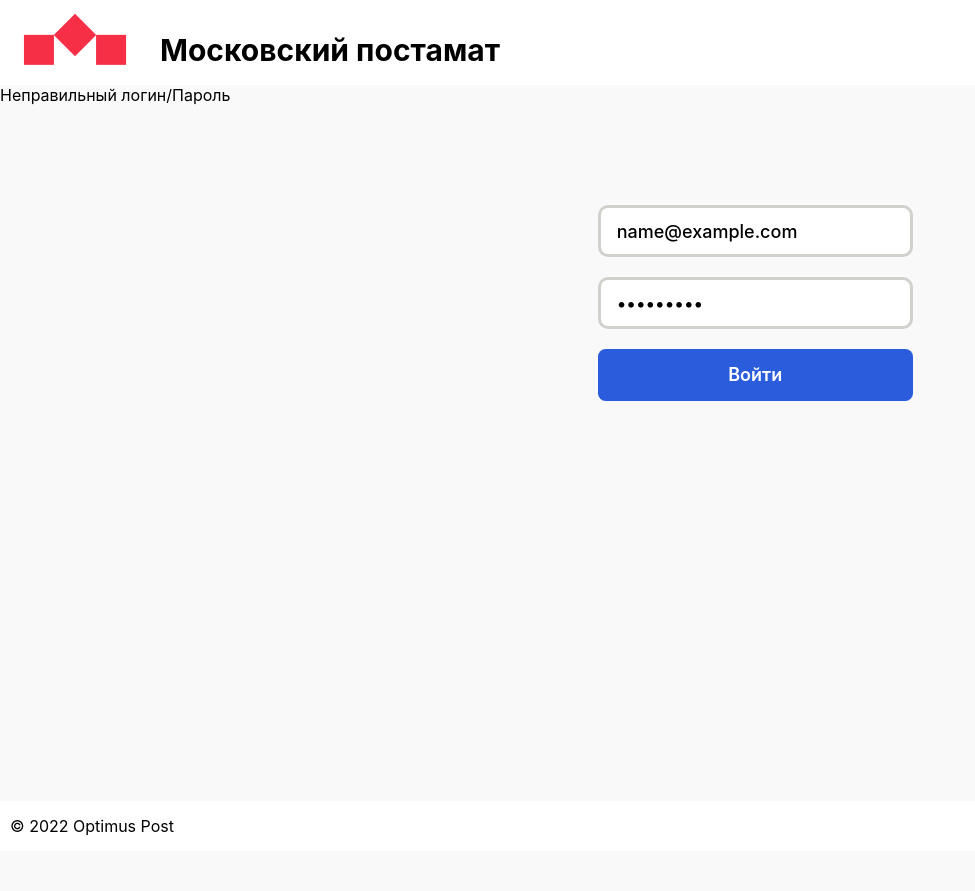
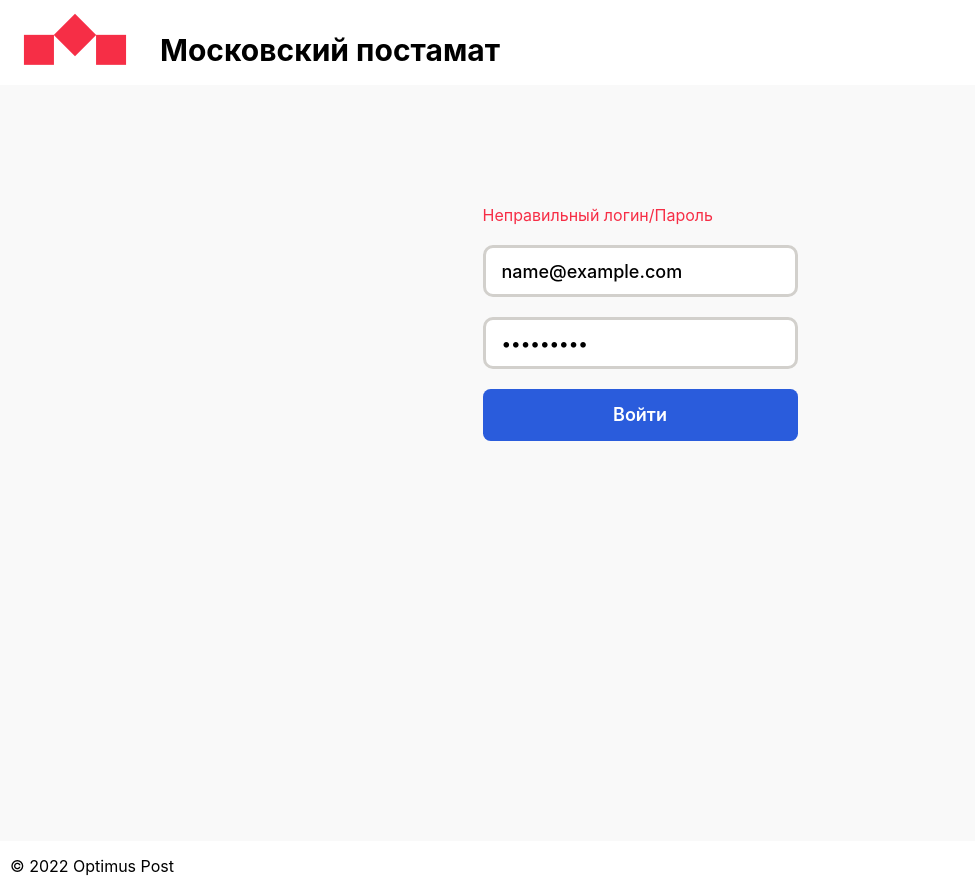
Before and after one commit to mangupli/optimus-post-interface, a React (Create React App) app: page /login in a window 1280 px wide. Both pictures are taken after typing "name@example.com", "Sample123" into the empty fields and a click on the button "Войти". Shown: the whole page, without its empty margins (0-975 px from the left). Before the commit the page ends 851 px from the top, so only its background shows below. Built offline with nearby package versions, Linux system fonts and the light colour scheme; no server answers.

Commit message:
login error

```diff
--- a/src/components/loginForm/LoginForm.js
+++ b/src/components/loginForm/LoginForm.js
@@ -20,11 +20,10 @@ const LoginForm = () => {
         authenticate(values);
     };
 
-    const loginError = loginLoadingStatus === 'error' ? <div className=''>Неправильный логин/Пароль</div> : '';
+    const loginError = loginLoadingStatus === 'error' ? <div style={{color: '#F62E46'}}>Неправильный логин/Пароль</div> : '';
 
     return (
             <div className="login-form__container">
-                {loginError}
                 <Formik
                 initialValues={{
                     email: "",
@@ -36,6 +35,7 @@ const LoginForm = () => {
                 {() => {
                     return (
                     <Form className="login-form">
+                        {loginError}
                         <Input name="email" placeholder="Логин" />
                         <Input name="password" placeholder="Пароль" type="password"/>
                         <div className="">
```
